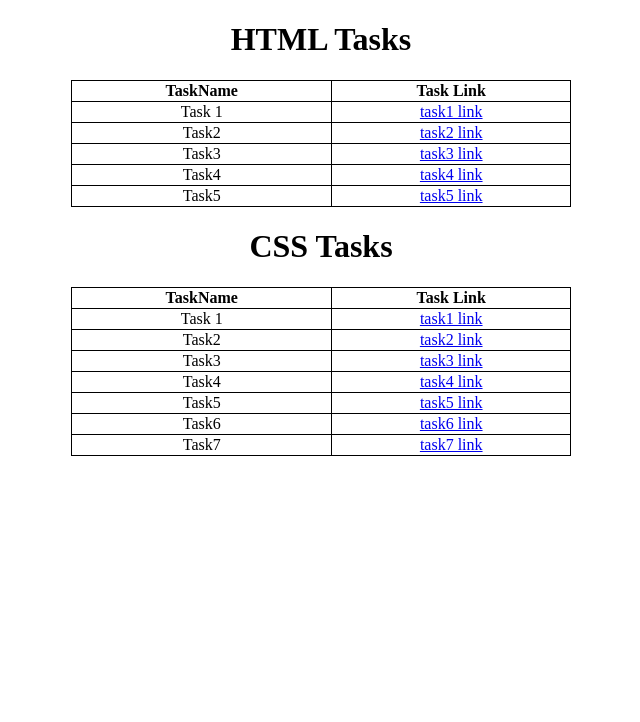
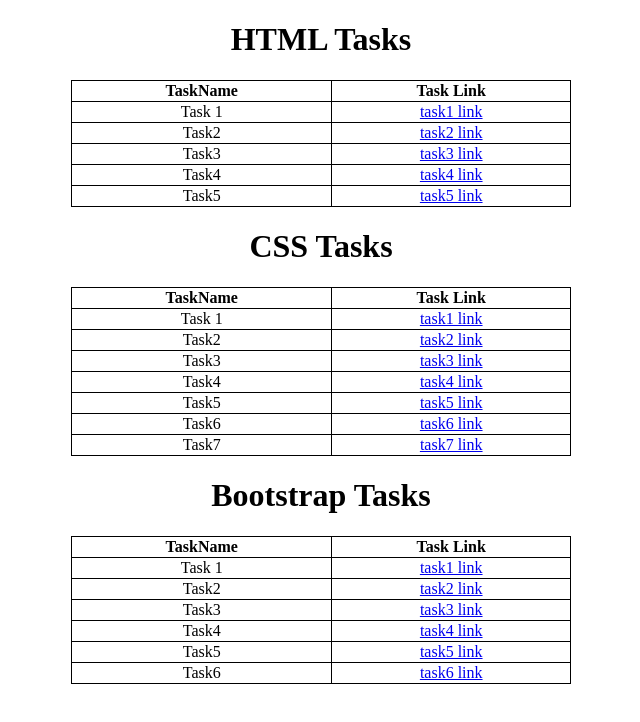
Before and after one commit to deekshithasomu/Mern-Full-Stack-Tasks, a plain HTML site: page index.html in a window 1280 px wide. Shown: the whole page, without its empty margins (319-959 px from the left). Drawn offline with Linux system fonts and the light colour scheme.

Commit message:
Add files via upload

```diff
--- a/index.html
+++ b/index.html
@@ -86,5 +86,36 @@
         <td><a href="Task7 css.html">task7 link</a></td>
       </tr>
     </table>
+    <h1>Bootstrap Tasks</h1>
+    <table>
+      <tr>
+        <th>TaskName</th>
+        <th>Task Link</th>
+      </tr>
+      <tr>
+        <td>Task 1</td>
+        <td><a href="Task1 Bootstrap.html">task1 link</a></td>
+      </tr>
+      <tr>
+        <td>Task2</td>
+        <td><a href="Task2 Bootstrap.html">task2 link</a></td>
+      </tr>
+      <tr>
+        <td>Task3</td>
+        <td><a href="Task3 Bootstrap.html">task3 link</a></td>
+      </tr>
+      <tr>
+        <td>Task4</td>
+        <td><a href="Task4 Bootstrap.html">task4 link</a></td>
+      </tr>
+      <tr>
+        <td>Task5</td>
+        <td><a href="Task5 Bootstrap.html">task5 link</a></td>
+      </tr>
+      <tr>
+        <td>Task6</td>
+        <td><a href="Task6 Bootstrap.html">task6 link</a></td>
+      </tr>
+    </table>
   </body>
 </html>
```
